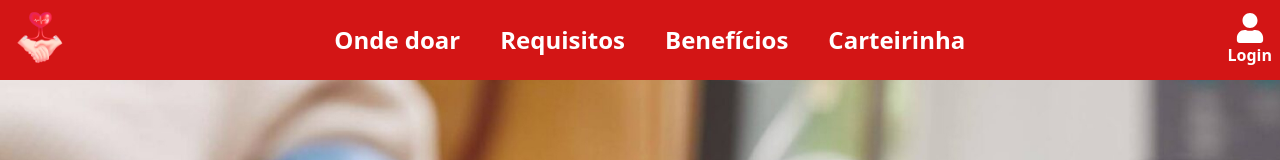
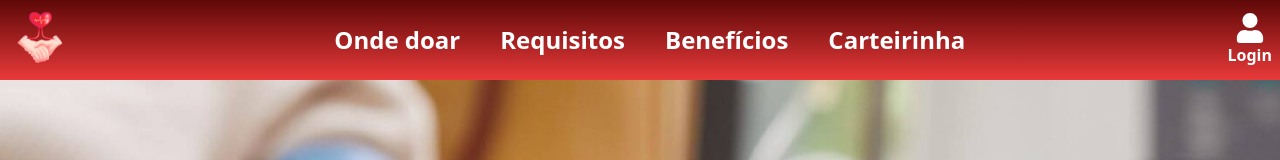
Before and after one commit to vidas-conectadas/Front-End, a React (Vite) app: page / in a window 1280 px wide. Shown: the top 160 px of the page. Built offline with nearby package versions, Linux system fonts and the light colour scheme.

Commit message:
Degradê do header

```diff
--- a/src/assets/components/Header.jsx
+++ b/src/assets/components/Header.jsx
@@ -36,7 +36,7 @@ function Header() {
     };
 
     return (
-        <div className='bg-cor3  h-16 w-full flex fixed items-center justify-between gap-5 pl-2 pr-2 laptop:h-20'>
+        <div className='bg-gradient-to-t from-cor4 to-cor2 h-16 w-full flex fixed items-center justify-between gap-5 pl-2 pr-2 laptop:h-20'>
             <Link to="/">
                 <img src={logo} className='size-12 tablet:size-16' alt="" />
             </Link>
--- a/src/assets/pages/History.jsx
+++ b/src/assets/pages/History.jsx
@@ -5,11 +5,7 @@ import TableHistory from '../components/TableHistory'
 const History = () => {
   return (
     <div>
-
-
     <TableHistory/>
-
-
     </div>
   )
 }
--- a/tailwind.config.js
+++ b/tailwind.config.js
@@ -33,11 +33,6 @@ export default {
       // => @media (min-width: 600px) { ... }
     },
 
-
-
-    backgroundImage: {
-      'Vermelho':"url('C:/Users/vai2ca/Desktop/vidas conectadas/src/assets/images/imgBeneficios.jpg')"
-    },
   },
   plugins: [],
 }
```
